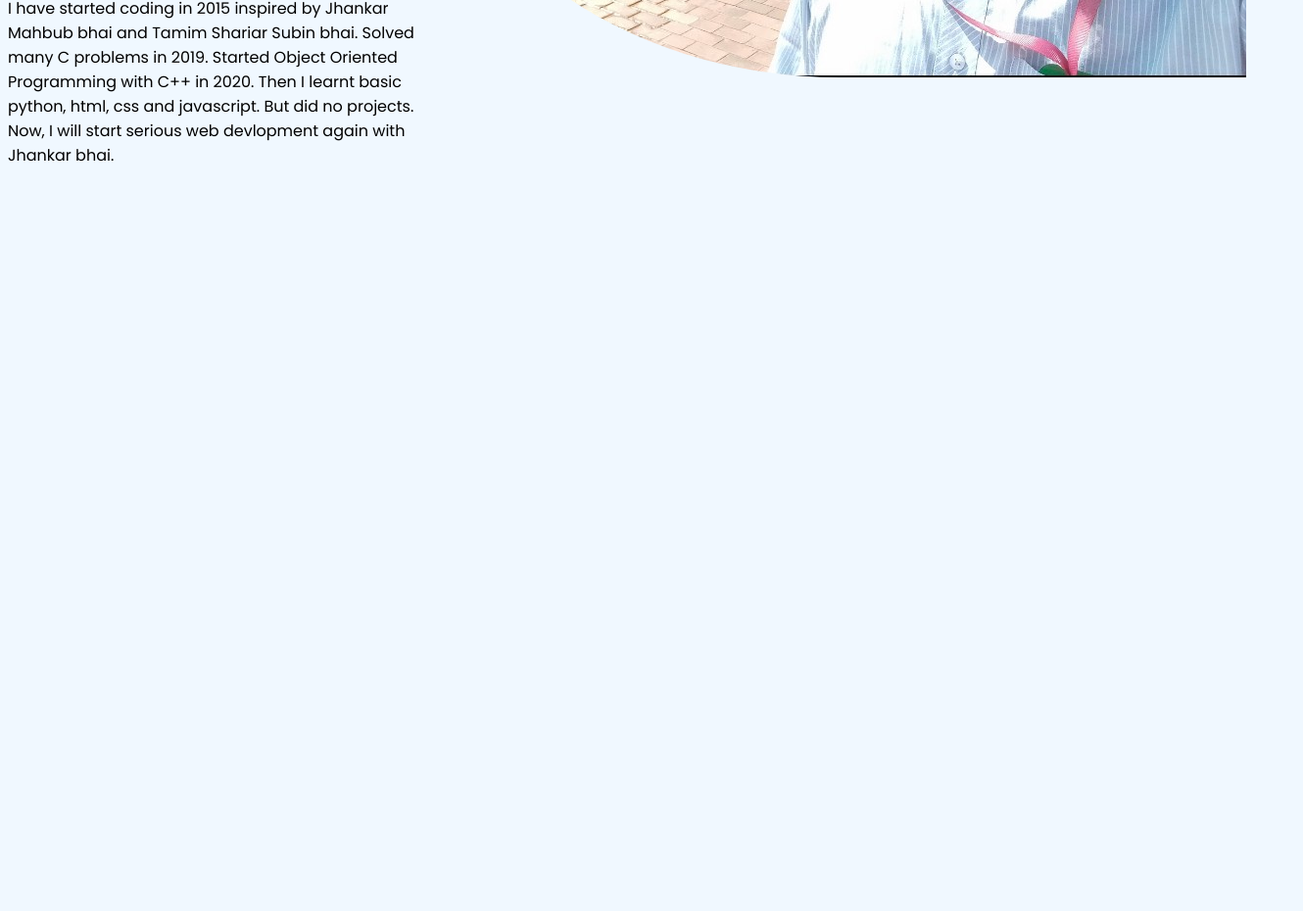
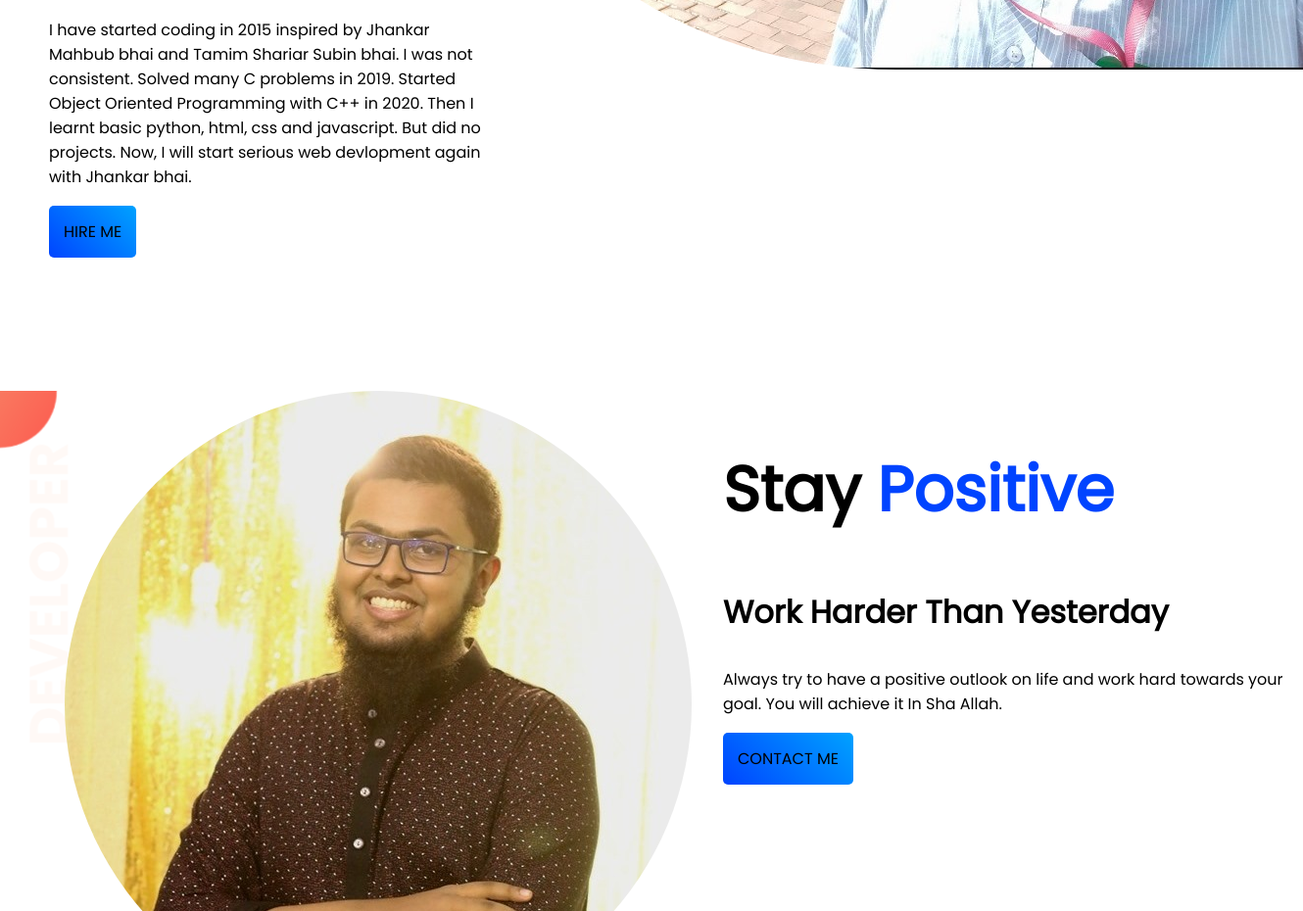
Before and after one commit to SadatArefin/beginner-portfolio, a plain HTML site: page index.html in a window 1280 px wide. Shown: the part 554-1484 px from the top of the page at 98% size, 1330 px wide, since content can reach past the window. Before the commit the page ends 800 px from the top, so only its background shows below. Drawn offline with Linux system fonts and the light colour scheme.

Commit message:
modified second section styles

```diff
--- a/index.html
+++ b/index.html
@@ -11,20 +11,35 @@
 <link rel="stylesheet" href="style.css">
 </head>
 <body>
-    <header>
+    <section class="header">
 
         <div class="header-text-container">
             <h1>Welcome to</h1>
-            <h1><span class="blue-color">Sadat</span>'s Portfolio</h1>
+            <h1><span class="blue-sadat">Sadat</span>'s Portfolio</h1>
             <h3>Programmer and Beginner Web Developer</h3>
-            <p>I have started coding in 2015 inspired by Jhankar Mahbub bhai and Tamim Shariar Subin bhai. Solved many C problems in 2019. Started Object Oriented Programming with C++ in 2020. Then I learnt basic python, html, css and javascript. But did no projects. Now, I will start serious web devlopment again with Jhankar bhai.</p>
+            <p class="intro">I have started coding in 2015 inspired by Jhankar Mahbub bhai and Tamim Shariar Subin bhai. I was not consistent. Solved many C problems in 2019. Started Object Oriented Programming with C++ in 2020. Then I learnt basic python, html, css and javascript. But did no projects. Now, I will start serious web devlopment again with Jhankar bhai.</p>
+            <a class="hire" href="https://www.linkedin.com/in/sadat-arefin-899486171/" target="_blank">HIRE ME</a>
         </div>
 
         <div class="header-image">
-            <img class="sadat-image" src="image/rafat.png" alt="Sadat Arefin Rafat">
+            <img class="sadat-image" src="image/rafat.png" alt="Sadat Arefin Rafat formal">
         </div>
 
-    </header>
+    </section>
+    <section class="second">
+
+        <div class="second-image-container">
+            <img class="second-image" src="image/rafar.jpg" alt="Sadat Arefin Rafat smiling">
+        </div>
+
+        <div class="second-text-container">
+            <h1>Stay <span class="blue-sadat">Positive</span> </h1>
+            <h3>Work Harder Than Yesterday</h3>
+            <p class="more-info">Always try to have a positive outlook on life and work hard towards your goal. You will achieve it In Sha Allah.</p>
+            <a class="hire" href="https://www.facebook.com/bidrohi.rafat" target="_blank">CONTACT ME</a>
+        </div>
+
+    </section>
 
 </body>
 </html>
--- a/style.css
+++ b/style.css
@@ -1,26 +1,94 @@
 body {
-  background-color: aliceblue;
+  background-color: #ffffff;
   font-family: "Poppins", sans-serif;
+  margin: 0;
+  padding: 0;
 }
+.header {
+  display: flex;
+  justify-content: space-between;
+  width: 100%;
+  padding-left: 50px;
+  background-image: url("image/top-banner.png");
+  background-repeat: no-repeat;
+  margin-bottom: 150px;
+}
+
 h1 {
   font-size: 4em;
 }
 h3 {
   font-size: 2em;
 }
-.blue-color {
+.blue-sadat {
   color: #0044ff;
+}
+.blue-sadat:hover {
+  animation-name: wide-and-shut;
+  animation-duration: 20s;
+  animation-iteration-count: infinite;
+}
+@keyframes wide-and-shut {
+  0% {
+    font-size: 1em;
+  }
+  50% {
+    font-size: 1.25em;
+  }
+  100% {
+    font-size: 1em;
+  }
 }
 .sadat-image {
   border-radius: 50% 0% 0% 50%;
 }
-header {
-  display: flex;
-  justify-content: space-between;
-  width: 100%;
-}
+
 .header-image {
 }
 .header-text-container {
   width: 45%;
 }
+.intro {
+  padding-bottom: 15px;
+}
+.hire {
+  color: rgb(0, 0, 0);
+  text-decoration: none;
+  background: rgb(0, 89, 255);
+  background: linear-gradient(
+    45deg,
+    rgba(0, 68, 255, 1) 0%,
+    rgba(0, 162, 255, 1) 100%
+  );
+  padding: 15px;
+  border-radius: 5px;
+}
+.hire:hover {
+  color: maroon;
+  padding: 18px;
+  font-weight: bold;
+  background: rgb(0, 89, 255);
+  background: linear-gradient(
+    45deg,
+    rgba(0, 68, 255, 0.75) 0%,
+    rgba(0, 162, 255, 0.75) 100%
+  );
+}
+.second {
+  display: flex;
+  justify-content: space-around;
+  width: 100%;
+  padding-left: 50px;
+  background-image: url("image/top-banner.png");
+  background-repeat: no-repeat;
+  margin-bottom: 150px;
+}
+.second-image {
+  border-radius: 50%;
+}
+.second-text-container {
+  width: 45%;
+}
+.more-info {
+  padding-bottom: 15px;
+}
```
Also changed, not shown: image/rafar.jpg (added).
